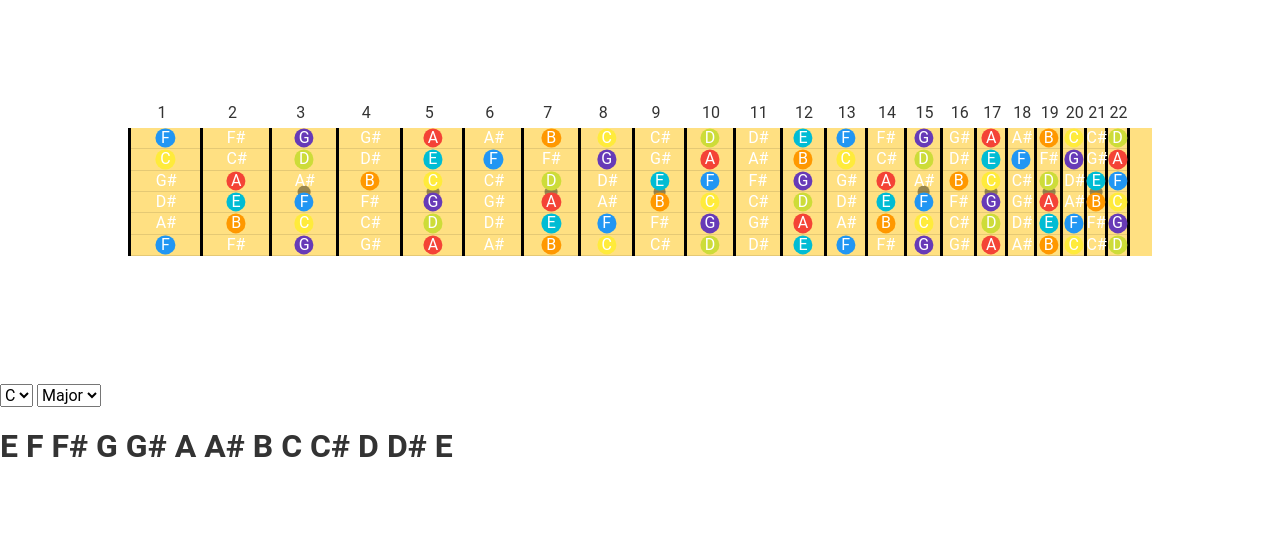
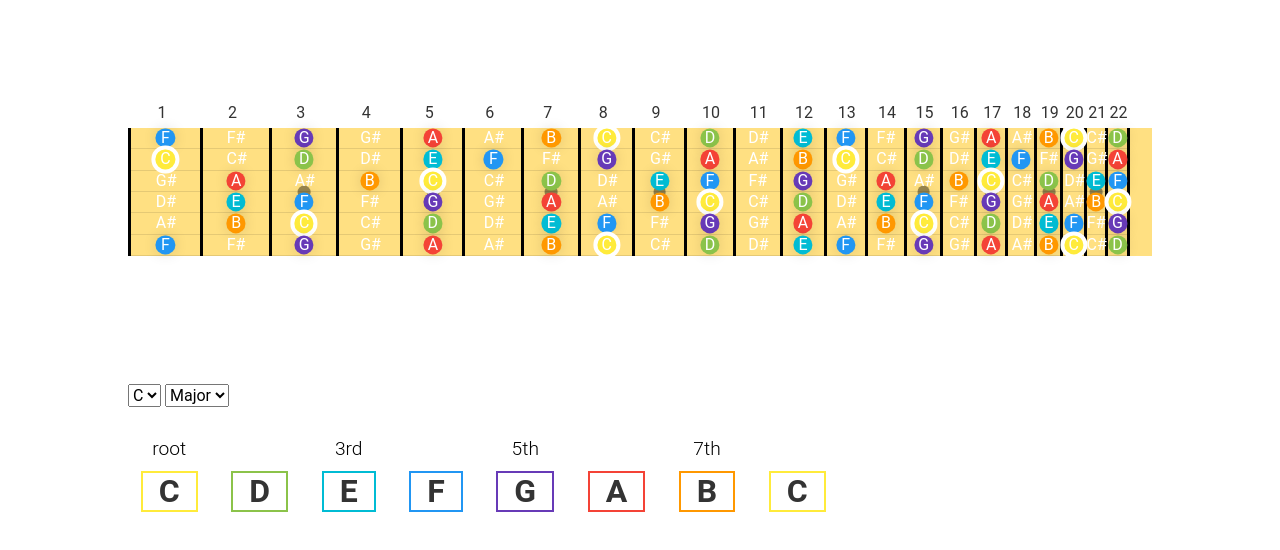
Before and after one commit to matthewtruscott/guitar-assistant, a website: page app/index.html in a window 1280 px wide. Drawn offline with nearby package versions, Linux system fonts and the light colour scheme.

Commit message:
added chords in key functionality

```diff
--- /dev/null
+++ b/app/assets/styles/modules/_dashboard.css
@@ -0,0 +1,56 @@
+.dashboard{
+  margin-left: 10vw;
+
+}
+
+.selected-chord-intervals{
+
+  margin-top: 2em;
+
+  span{
+    display: inline-block;
+    margin: 0 0.4em;
+    position: relative;
+    padding: 0 0.5em;
+    box-sizing: border-box;
+  }
+  span::after{
+    display: block;
+    position: absolute;
+    color: black;
+    font-size: 0.6em;
+    top: -1.8em;
+    left:50%;
+    font-weight: 300;
+    transform: translateX(-50%);
+  }
+
+  &__interval-1{
+    //color: #ff5722;
+  }
+  &__interval-1::after{
+    content: "root";
+
+  }
+
+  &__interval-3{
+    //color: #ff9800;
+  }
+  &__interval-3::after{
+    content: "3rd";
+  }
+
+    &__interval-5{
+    //color: #ff5722;
+  }
+  &__interval-5::after{
+    content: "5th";
+  }
+
+  &__interval-7{
+
+  }
+  &__interval-7::after{
+    content: "7th";
+  }
+}
--- a/app/assets/styles/styles.css
+++ b/app/assets/styles/styles.css
@@ -2,3 +2,4 @@
 @import "base/_global";
 @import "modules/_large-hero";
 @import "modules/_fretboard";
+@import "modules/_dashboard";
--- a/app/index.html
+++ b/app/index.html
@@ -11,6 +11,8 @@
 
 
     </div>
+    <div class="dashboard">
+
       <select class="key">
         <option value="A">A</option>
         <option value="B">B</option>
@@ -25,10 +27,17 @@
         <option value="minor">Minor</option>
       </select>
 
-    <h1>E F F# G G# A A# B C C# D D# E</h1>
+      <h1 class="selected-chord-intervals"></h3>
+
+    </div>
 
   <script src="../node_modules/jquery/dist/jquery.min.js"></script>
   <script type="text/javascript">
+  var keyInput = $('.key');
+  var modifierInput = $('.modifier');
+
+  var selectedNote = keyInput.val();
+  var selectedNoteModifier = modifierInput.val();
 
   var guitarNeck = $('.guitar-neck');
 
@@ -41,7 +50,6 @@
 
   var stringArray = [string1,string2,string3,string4,string5,string6];
 
-
   var Notes = {
     "A" : ['A','A#','B','C','C#','D','D#','E','F','F#','G','G#'],
     "B" : ['B','C','C#','D','D#','E','F','F#','G','G#','A','A#'],
@@ -52,13 +60,17 @@
     "G" : ['G','G#','A','A#','B','C','C#','D','D#','E','F','F#'],
   }
 
+  var chromaticNotes = ['A','A#','B','C','C#','D','D#','E','F','F#','G','G#'];
+
+
+
   var NoteColours = {
     "A" : '#f44336',
     "A#" : '#ff5722',
     "B" : '#ff9800',
     "C" : '#ffeb3b',
     "C#" : '#cddc39',
-    "D" : '#cddc39',
+    "D" : '#8bc34a',
     "D#" : '#4caf50',
     "E" : '#00bcd4',
     "F" : '#2196f3',
@@ -67,51 +79,58 @@
     "G#" : '#9c27b0'
   }
 
-  var keyInput = $('.key');
-  var modifierInput = $('.modifier');
+
 
   function renderNeck() {
 
     var selectedNote = keyInput.val();
     var selectedNoteModifier = modifierInput.val();
-    var selectedChordNotes = {
+    var selectedChordNotes = {};
 
-    };
+    // creates the array of current notes
+    var indexOfNote = chromaticNotes.indexOf(selectedNote);
+    var selectedNoteArray = [];
+    for (var i = indexOfNote; i < chromaticNotes.length; i++) {
+      selectedNoteArray.push(chromaticNotes[i]);
+    }
+    for (var i = 0; i < indexOfNote; i++) {
+      selectedNoteArray.push(chromaticNotes[i]);
+    }
 
     function createSelectedNotes(selectedNote, selectedNoteModifier) {
 
       if (selectedNoteModifier == "major") {
         var index = 0;
-        selectedChordNotes[1] = Notes[selectedNote][index];
+        selectedChordNotes[1] = selectedNoteArray[index];
         index += 2;
-        selectedChordNotes[2] = Notes[selectedNote][index];
+        selectedChordNotes[2] = selectedNoteArray[index];
         index += 2;
-        selectedChordNotes[3] = Notes[selectedNote][index];
+        selectedChordNotes[3] = selectedNoteArray[index];
         index += 1;
-        selectedChordNotes[4] = Notes[selectedNote][index];
+        selectedChordNotes[4] = selectedNoteArray[index];
         index += 2;
-        selectedChordNotes[5] = Notes[selectedNote][index];
+        selectedChordNotes[5] = selectedNoteArray[index];
         index += 2;
-        selectedChordNotes[6] = Notes[selectedNote][index];
+        selectedChordNotes[6] = selectedNoteArray[index];
         index += 2;
-        selectedChordNotes[7] = Notes[selectedNote][index];
+        selectedChordNotes[7] = selectedNoteArray[index];
       }
 
       if (selectedNoteModifier == "minor") {
         var index = 0;
-        selectedChordNotes[1] = Notes[selectedNote][index];
+        selectedChordNotes[1] = selectedNoteArray[index];
         index += 2;
-        selectedChordNotes[2] = Notes[selectedNote][index];
+        selectedChordNotes[2] = selectedNoteArray[index];
         index += 1;
-        selectedChordNotes[3] = Notes[selectedNote][index];
+        selectedChordNotes[3] = selectedNoteArray[index];
         index += 2;
-        selectedChordNotes[4] = Notes[selectedNote][index];
+        selectedChordNotes[4] = selectedNoteArray[index];
         index += 2;
-        selectedChordNotes[5] = Notes[selectedNote][index];
+        selectedChordNotes[5] = selectedNoteArray[index];
         index += 1;
-        selectedChordNotes[6] = Notes[selectedNote][index];
+        selectedChordNotes[6] = selectedNoteArray[index];
         index += 2;
-        selectedChordNotes[7] = Notes[selectedNote][index];
+        selectedChordNotes[7] = selectedNoteArray[index];
       }
 
       console.log(selectedChordNotes);
@@ -120,6 +139,44 @@
     }
 
     createSelectedNotes(selectedNote, selectedNoteModifier);
+
+    function createSelectedChordNotes() {
+
+      var selectedChordNotesHtml = "";
+
+      for (note in selectedChordNotes) {
+        var colourOfNote = NoteColours[selectedChordNotes[note]];
+
+        selectedChordNotesHtml += "<span class='selected-chord-intervals__interval-"+note+"' style='border: 2px solid "+colourOfNote+"'>" + selectedChordNotes[note] + "</span>" + " ";
+      }
+
+      selectedChordNotesHtml += "<span class='selected-chord-intervals__interval-8' style='border: 2px solid "+NoteColours[selectedChordNotes[1]]+"'>" + selectedChordNotes[1] + "</span>" + " ";
+
+
+      // selectedChordNotesHtml += "<span class='selected-chord-intervals__interval-1'>" + selectedChordNotes[1] + "</span>" + " ";
+      //
+      // selectedChordNotesHtml += "<span>" + selectedChordNotes[2] + "</span>" + " ";
+      //
+      // selectedChordNotesHtml += "<span class='selected-chord-intervals__interval-3'>" + selectedChordNotes[3] + "</span>" + " ";
+      //
+      // selectedChordNotesHtml += "<span>" + selectedChordNotes[4] + "</span>" + " ";
+      //
+      // selectedChordNotesHtml += "<span class='selected-chord-intervals__interval-5'>" + selectedChordNotes[5] + "</span>" + " ";
+      //
+      // selectedChordNotesHtml += "<span>" + selectedChordNotes[6] + "</span>" + " ";
+      //
+      // selectedChordNotesHtml += "<span class='selected-chord-intervals__interval-7'>" + selectedChordNotes[7] + "</span>" + " ";
+
+
+
+
+      $('.selected-chord-intervals').html(selectedChordNotesHtml);
+
+    }
+
+    createSelectedChordNotes();
+
+
 
     guitarNeck.css({
       "height" : window.innerWidth * 0.1 + 'px',
@@ -176,11 +233,24 @@
           }
         }
 
+        var noteIsRoot = false;
+        if (stringNote == selectedNote) {
+          noteIsRoot = true;
+        }
+
 
         stringHtml += "<div class='guitar-string' string-note='" + stringNote + "' string-tune='" + stringTune + "' string-num='" + stringNumber + "'>";
 
         if (noteHighlighted == true) {
-          stringHtml += "<div class='guitar-string__background' style='background-color: "+noteColour+"'>";
+
+          if (noteIsRoot == true) {
+            stringHtml += "<div class='guitar-string__background' style='border: 4px solid white; background-color: "+noteColour+";'>";
+          }else{
+            stringHtml += "<div class='guitar-string__background' style='background-color: "+noteColour+"; box-shadow: 0px 0px 15px -2px rgba(0,0,0,0.2)'>";
+          }
+
+
+
         }else{
           stringHtml += "<div class='guitar-string__background'>";
         }
--- a/app/temp/styles/styles.css
+++ b/app/temp/styles/styles.css
@@ -489,3 +489,67 @@ img{
   background-color:rgba(0,0,0,0.4);
   border-radius: 50%;
 }
+
+.dashboard{
+  margin-left: 10vw;
+
+}
+
+.selected-chord-intervals{
+
+  margin-top: 2em;
+}
+
+.selected-chord-intervals span{
+    display: inline-block;
+    margin: 0 0.4em;
+    position: relative;
+    padding: 0 0.5em;
+    -webkit-box-sizing: border-box;
+            box-sizing: border-box;
+  }
+
+.selected-chord-intervals span::after{
+    display: block;
+    position: absolute;
+    color: black;
+    font-size: 0.6em;
+    top: -1.8em;
+    left:50%;
+    font-weight: 300;
+    -webkit-transform: translateX(-50%);
+            transform: translateX(-50%);
+  }
+
+.selected-chord-intervals__interval-1{
+    //color: #ff5722;
+  }
+
+.selected-chord-intervals__interval-1::after{
+    content: "root";
+
+  }
+
+.selected-chord-intervals__interval-3{
+    //color: #ff9800;
+  }
+
+.selected-chord-intervals__interval-3::after{
+    content: "3rd";
+  }
+
+.selected-chord-intervals__interval-5{
+    //color: #ff5722;
+  }
+
+.selected-chord-intervals__interval-5::after{
+    content: "5th";
+  }
+
+.selected-chord-intervals__interval-7{
+
+  }
+
+.selected-chord-intervals__interval-7::after{
+    content: "7th";
+  }
```
Lines whose indentation alone changed are shown as unchanged.
